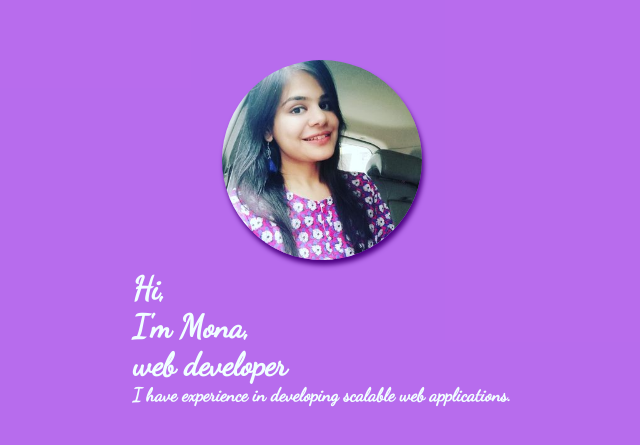
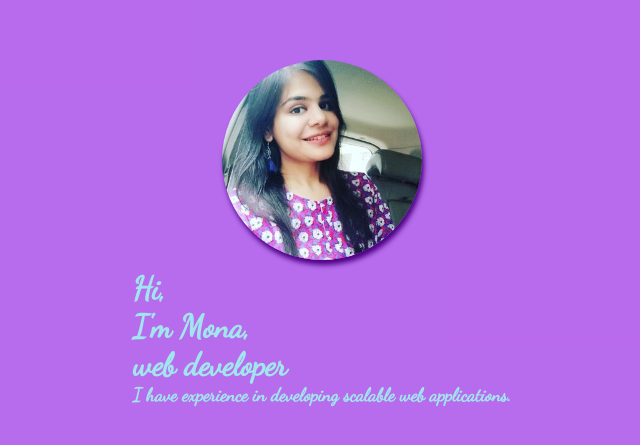
Before and after one commit to MonaR98/mona.netlify.com, a plain HTML site: page index.html in a window 1280 px wide. Shown: the part 167-612 px from the top of the page, without its empty margins (318-958 px from the left). Drawn offline with Linux system fonts and the light colour scheme; a web font is replaced by a local one.

Commit message:
Fixed theme color

```diff
--- a/index.css
+++ b/index.css
@@ -10,7 +10,7 @@ body{
 
 }
 .site-header{
-    background-color:rgba(137, 12, 226, 0.603);
+    background-color:#890ce29a;
     color: azure;
     height:100vh;
     font-family:'Dancing Script';
@@ -18,6 +18,7 @@ body{
     flex-direction: column;
     justify-content: center;
     align-items:center;
+    color:#a2e5ee
 
 }
 .site-header-content{
--- a/index.html
+++ b/index.html
@@ -2,6 +2,7 @@
 <html lang="en">
 <head>
     <meta content="width=device-width, initial-scale=1" name="viewport">
+    <meta name="theme-color" content ="#a2e5ee">
     <link href="./index.css" rel="stylesheet">
     <title>Mona Sharma</title>
 </head>
```
